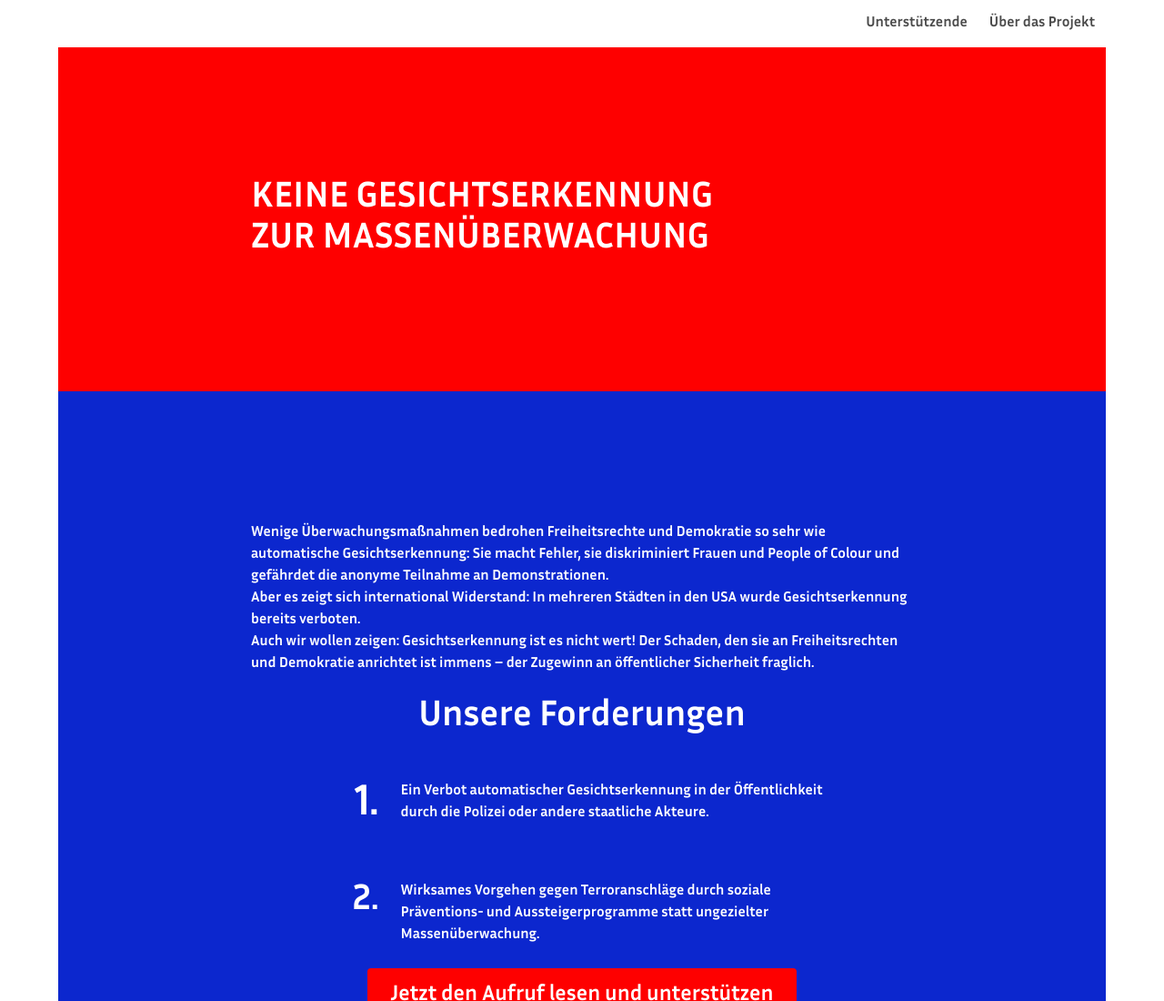
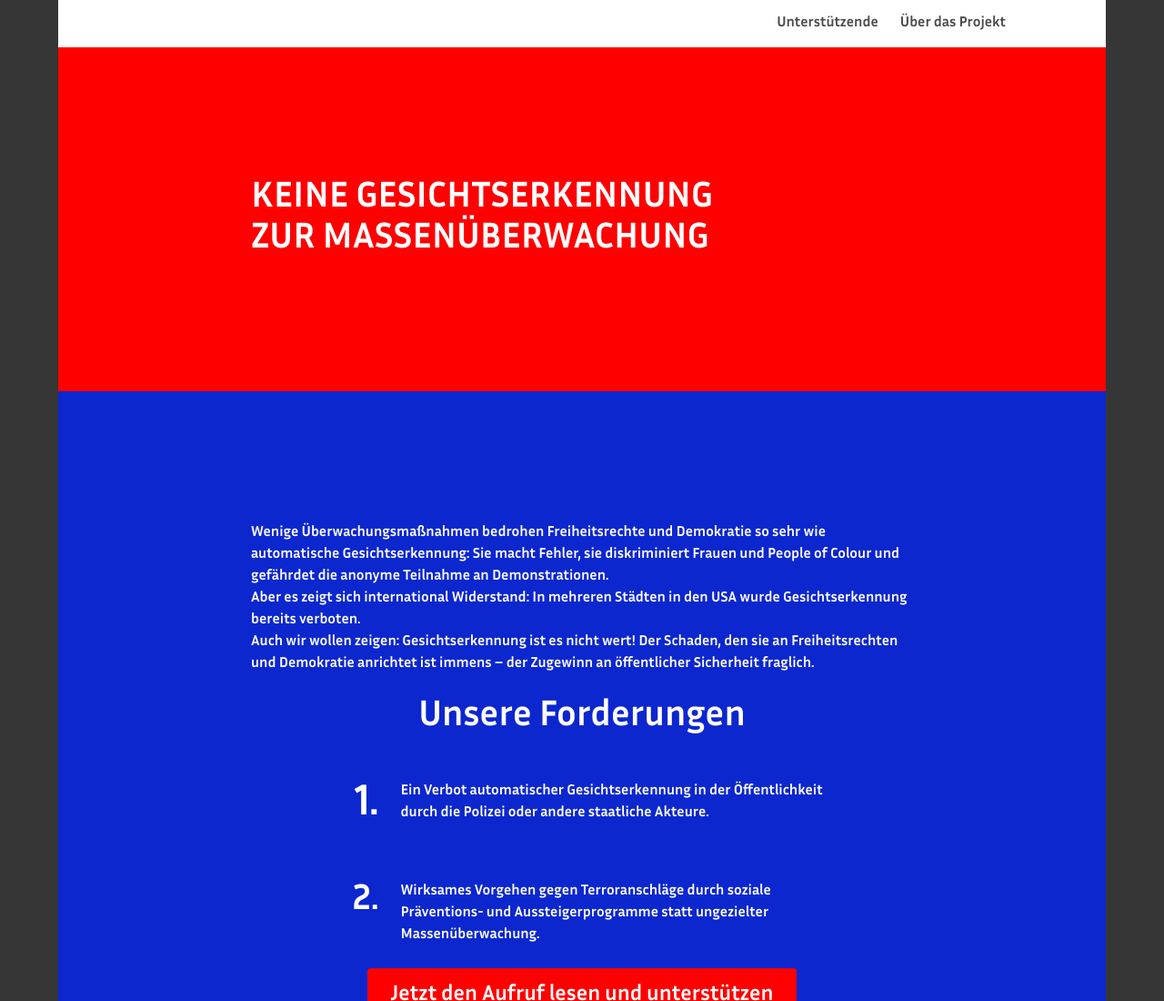
Before and after one commit to hnj2/gesichtserkennung-stoppen, a website: page html/index.html in a window 1280 px wide. Shown: the top 1100 px of the page at 91% size. Drawn offline with Linux system fonts and the light colour scheme.

Commit message:
background and menu

```diff
--- a/html/index.html
+++ b/html/index.html
@@ -9,10 +9,10 @@
   <link rel="stylesheet" href="css/styles.css">
 </head>
 
-<body>
-  <div class="container">
+<body class="has-background-dark">
+  <div class="container has-background-white">
     <div class="columns">
-      <div class="column is-12-desktop is-offset-0-desktop">
+      <div class="column is-10-desktop is-offset-1-desktop">
 
 
         <nav class="navbar" role="navigation" aria-label="main navigation">
@@ -44,7 +44,7 @@
       </div>
     </div>
   </div>
-  <div class="container">
+  <div class="container has-background-white">
   <section class="hero is-medium is-primary">
     <div class="hero-body">
         <div class="columns">
```
